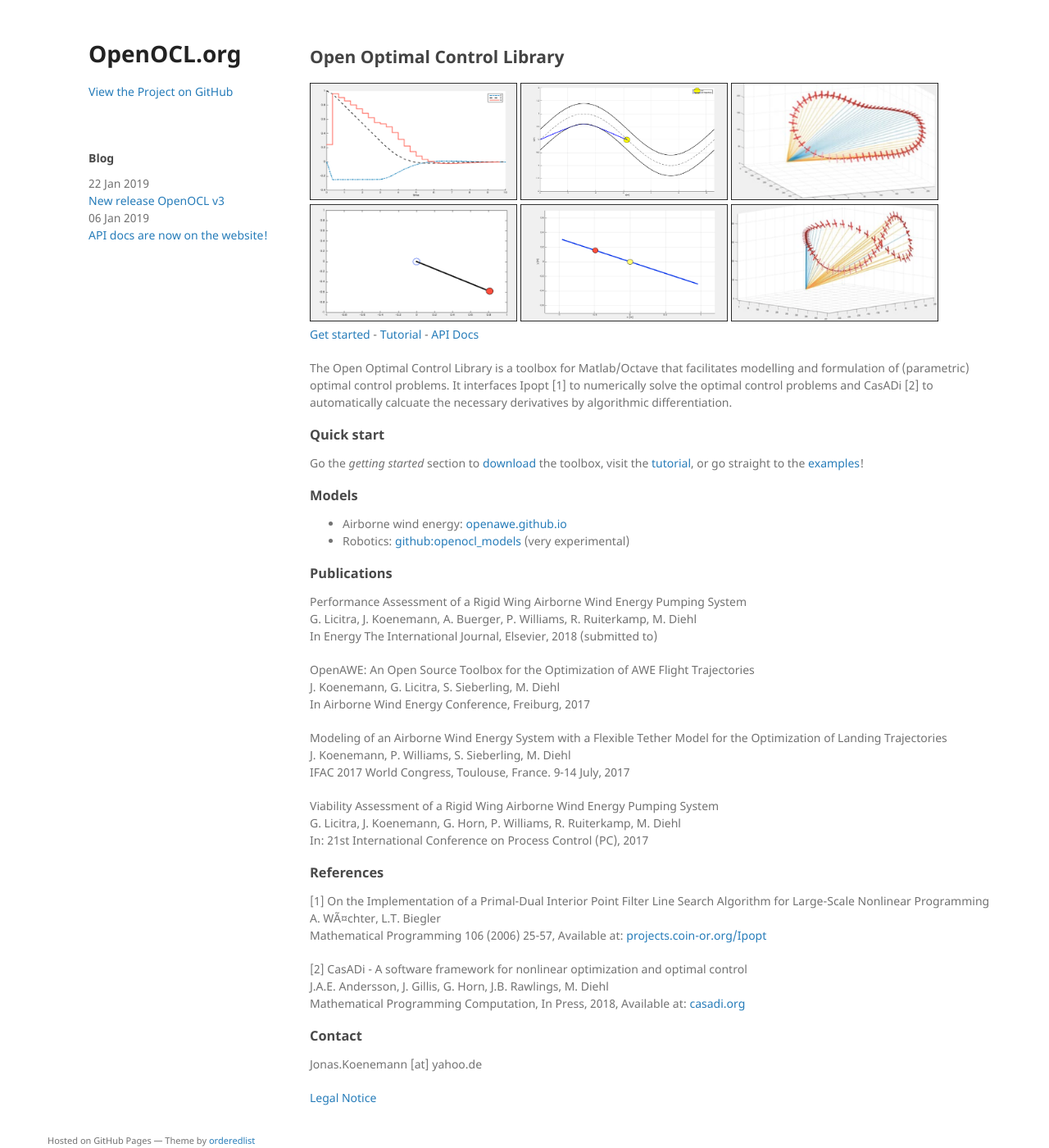
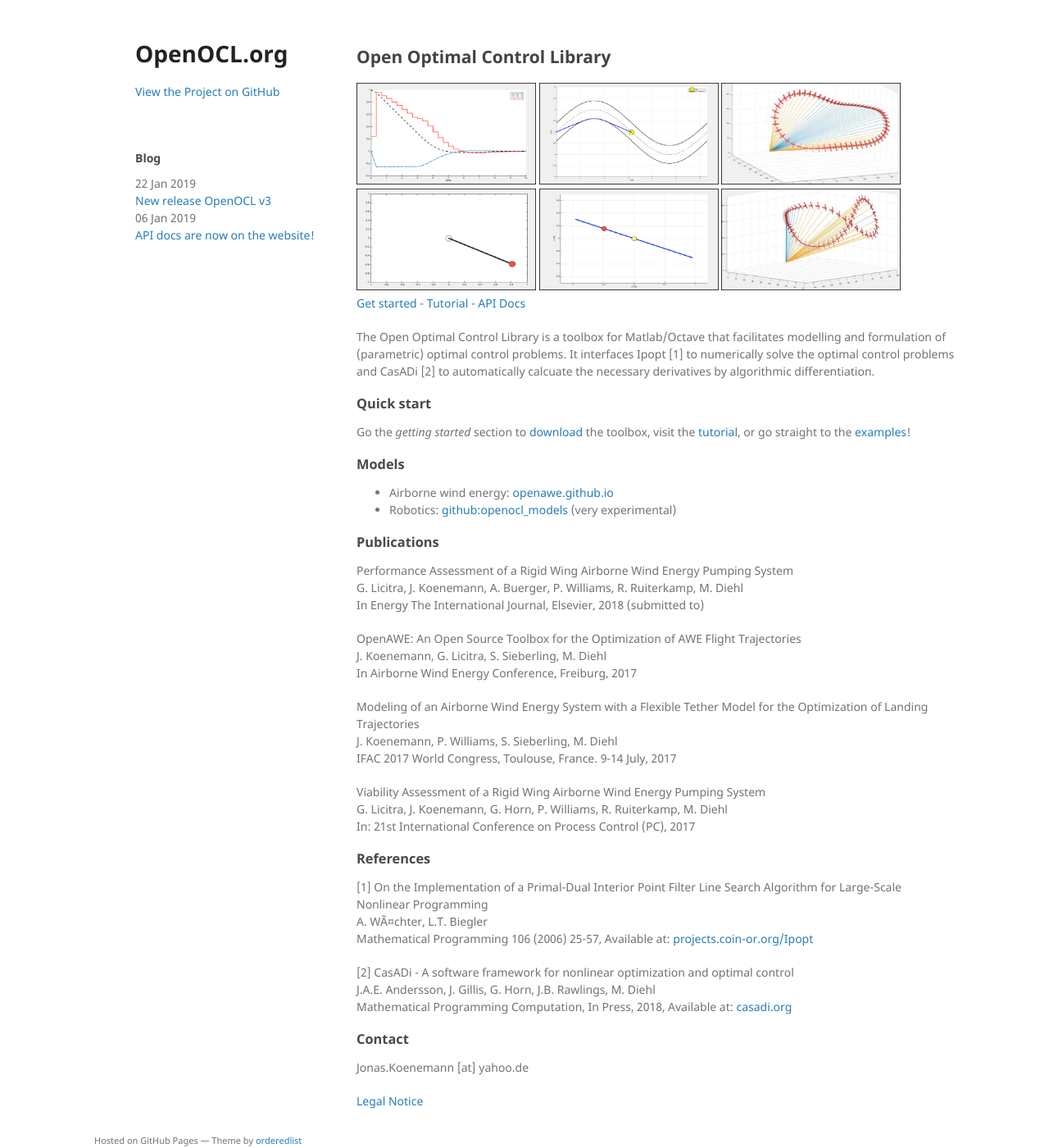
Before and after one commit to OpenOCL/openocl.github.io, a Jekyll site: the page built from index.md, in a window 1280 px wide and 1400 px high. Shown: the whole window at 82% size. Built offline with Jekyll 4.4.1, drawn with Linux system fonts in a browser that asks for light colours; our own code applies the rules of GitHub Pages for plain Markdown files.

Commit message:
Update jekyll-theme-minimal.scss

```diff
--- a/_sass/jekyll-theme-minimal.scss
+++ b/_sass/jekyll-theme-minimal.scss
@@ -23,11 +23,6 @@
   top: 20px;
   right: 20px;
   padding: 5px 10px;
-}
-
-.preview_img {
-  width:30%;
-  max-width: 350px;
 }
 
 h1, h2, h3 {
@@ -85,6 +80,7 @@
 }
 
 .wrapper {
+  max-width: 1050px;
   width:auto;
   margin:0 auto;
   overflow:hidden;
```
